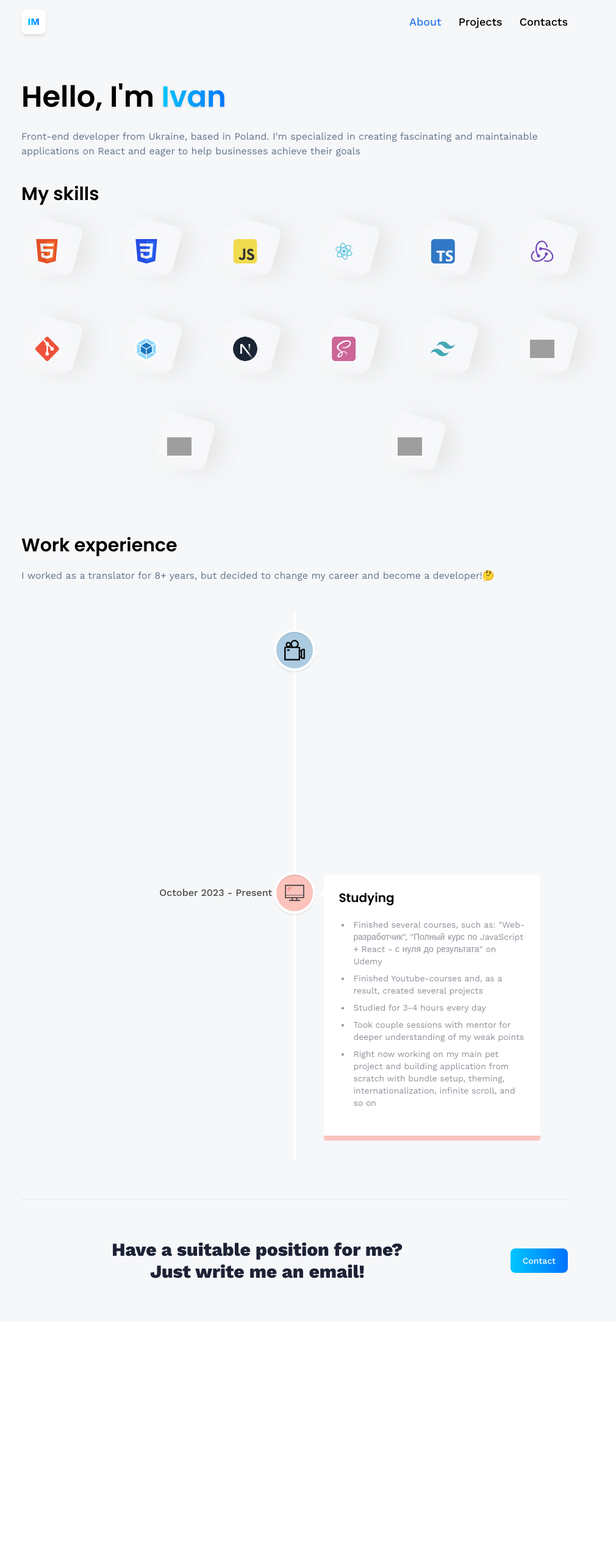
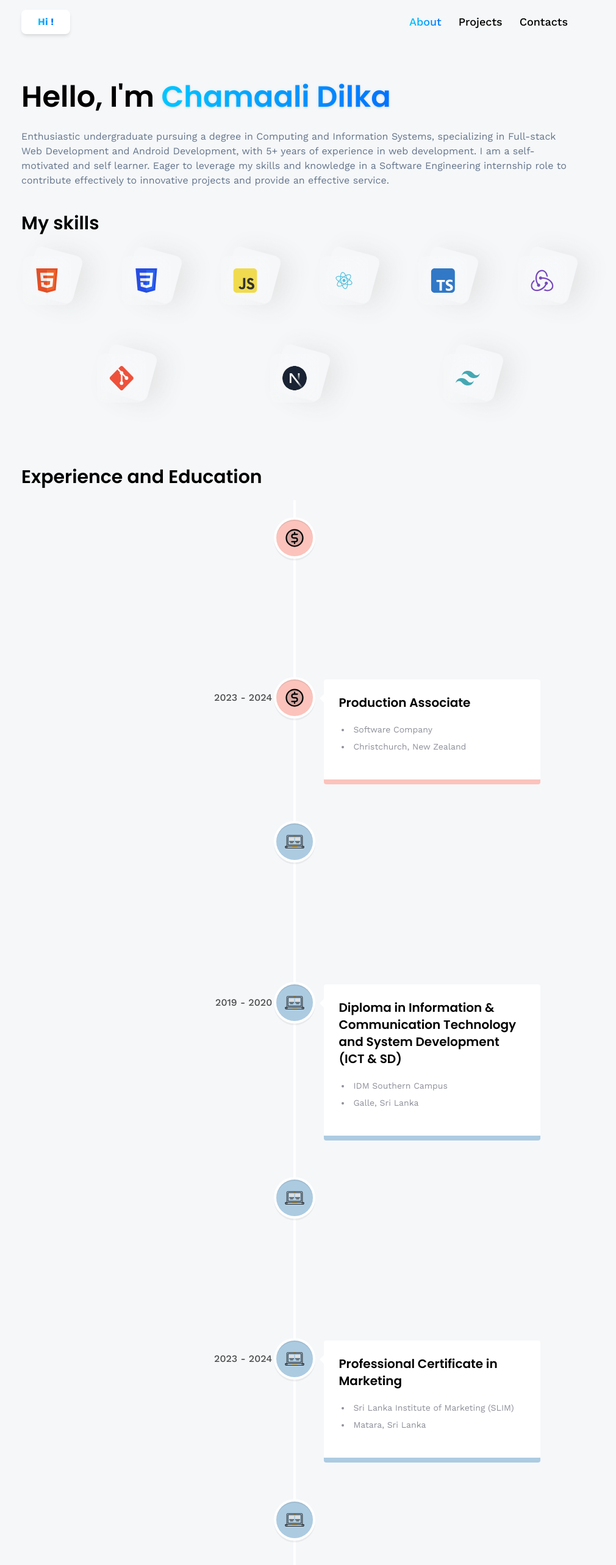
Before and after one commit to Chamaali/3d-portfolio, a React (Vite) app: page /about in a window 1280 px wide. Shown: the top 2566 px of the page at 61% size, without its empty margins (157-1167 px from the left). Before the commit the page ends 2167 px from the top, so only its background shows below. Built offline with nearby package versions, Linux system fonts and the light colour scheme; no server answers; grey boxes are pictures that could not be loaded.

Commit message:
Customized a template.

```diff
--- a/index.html
+++ b/index.html
@@ -4,7 +4,7 @@
     <meta charset="UTF-8" />
     <link rel="icon" type="image/svg+xml" href="/src/assets/favicon.ico" />
     <meta name="viewport" content="width=device-width, initial-scale=1.0" />
-    <title>Ivan Mykhailov portfolio</title>
+    <title>Chamaali Dilka</title>
   </head>
   <body>
     <div id="root"></div>
--- a/src/components/HomeInfo.jsx
+++ b/src/components/HomeInfo.jsx
@@ -15,9 +15,9 @@ const InfoBox = ({text, link, btnText}) => (
 const renderContent = {
     1: (
         <h1 className='sm:text-lg sm:leading-snug text-center neo-brutalism-blue py-3 px-6 text-white mx-5'>
-            Hi, I&apos;m <span className='font-semibold'>Ivan</span> <span className='wave'>👋</span>
+            I&apos;m <span className='font-semibold text-lg'>Chamaali Dilka</span> <span className='wave'>👋</span>
             <br/>
-            A frontend engineer with passion to development
+            Software Engineer with passion to both Web Development and Android Development..
         </h1>
     ),
     2: (
@@ -37,8 +37,8 @@ const renderContent = {
     ),
     4: (
         <InfoBox
-            text='Do you have an idea, you want to make real product? I&apos;ll be more than happy to help🎉'
-            btnText='Just send me an email!'
+            text='If you are interest, Contact me..😊'
+            btnText='Here we go!'
             link={'/contacts'}
         />
     ),
--- a/src/components/Navbar.jsx
+++ b/src/components/Navbar.jsx
@@ -3,18 +3,18 @@ import {NavLink} from "react-router-dom";
 const Navbar = () => {
     return (
         <header className='header'>
-            <NavLink to={'/'} className='w-10 h-10 rounded-lg bg-white
+            <NavLink to={'/'} className='w-20 h-10 rounded-lg bg-white
             flex-center font-bold shadow-md'>
-                <p className='blue-gradient_text'>IM</p>
+                <p className='blue-gradient_text'>Hi !</p>
             </NavLink>
            <nav className='flex text-sm lg:text-lg gap-7 font-medium'>
-               <NavLink to={'/about'} className={({isActive}) => isActive? 'text-blue-500': 'text-black'}>
+               <NavLink to={'/about'} className={({isActive}) => isActive? 'blue-gradient_text': 'text-black'}>
                    About
                </NavLink>
-               <NavLink to={'/projects'} className={({isActive}) => isActive? 'text-blue-500': 'text-black'}>
+               <NavLink to={'/projects'} className={({isActive}) => isActive? 'blue-gradient_text': 'text-black'}>
                    Projects
                </NavLink>
-               <NavLink to={'/contacts'} className={({isActive}) => isActive? 'text-blue-500': 'text-black'}>
+               <NavLink to={'/contacts'} className={({isActive}) => isActive? 'blue-gradient_text': 'text-black'}>
                    Contacts
                </NavLink>
            </nav>
--- a/src/constants/index.js
+++ b/src/constants/index.js
@@ -59,18 +59,8 @@ export const skills = [
         type: "Version Control",
     },
     {
-        imageUrl: webpack,
-        name: "Webpack",
-        type: "Build",
-    },
-    {
         imageUrl: nextjs,
         name: "Next.js",
-        type: "Frontend",
-    },
-    {
-        imageUrl: sass,
-        name: "Sass",
         type: "Frontend",
     },
     {
@@ -78,55 +68,111 @@ export const skills = [
         name: "Tailwind CSS",
         type: "Frontend",
     },
-    {
-        imageUrl: jest,
-        name: "Jest",
-        type: "Testing",
-    },
-    {
-        imageUrl: threejs,
-        name: "ThreeJs",
-        type: "Frontend",
-    },
-    {
-        imageUrl: shadcn,
-        name: "shadcn",
-        type: "UI",
-    },
+
 
 
 ];
 
 export const experiences = [
     {
-        title: "Translator",
-        company_name: "Freelance",
-        icon: cinema,
-        iconBg: "#accbe1",
-        date: "October 2014 - Present",
+        title: "Associate Production",
+        company_name: "Innodata Lanka PVT (LTD)",
+        icon: crypto,
+        iconBg: "#fbc3bc",
+        date: "2020 - 2021",
         points: [
-            "Translating films and tv-shows from English to Russian and Ukrainian.",
-            "Collaborating with editors and other translators.",
-            "For a couple of months I've worked as a translators managers.",
-            "Created a video-guide for effective and fast work for my colleagues.",
+            "Information Technology Company",
+            "Galle, Sri Lanka",
         ],
     },
     {
-        title: "Studying",
-        icon: computer,
+        title: "Production Associate",
+        icon: crypto,
         iconBg: "#fbc3bc",
-        date: "October 2023 - Present",
-        points: ['Finished several courses, such as: "Web-разработчик", "Полный курс по JavaScript + React - с нуля до результата" on Udemy',
-            'Finished Youtube-courses and, as a result, created several projects',
-            'Studied for 3-4 hours every day',
-            'Took couple sessions with mentor for deeper understanding of my\n' +
-            'weak points',
-            'Right now working on my main pet project and building\n' +
-            'application from scratch with bundle setup, theming,\n' +
-            '    internationalization, infinite scroll, and so on'
+        date: "2023 - 2024",
+        points: ['Software Company',
+            'Christchurch, New Zealand',
         ],
     },
+    {
+        title: "BSc(Hons) in Computing and Information Systems",
+        icon: computeradv,
+        iconBg: "#accbe1",
+        date: "2020 - 2025",
+        points: ['Sabaragamuwa University of Sri Lanka',
+            'Belihuloya, Sri Lanka',
+        ],
+    },
+    {
+        title: "Diploma in Information & Communication Technology and System Development (ICT & SD)",
+        icon: computeradv,
+        iconBg: "#accbe1",
+        date: "2019 - 2020",
+        points: ['IDM Southern Campus',
+            'Galle, Sri Lanka',
+        ],
+    },
+    {
+        title: "Certificate in Information & Communication Technology",
+        icon: computeradv,
+        iconBg: "#accbe1",
+        date: "2008 - 2010",
+        points: ['E Base Lanka International',
+            'Yakkalamulla, Sri Lanka',
+        ],
+    },
+    {
+        title: "Professional Certificate in Marketing",
+        icon: computeradv,
+        iconBg: "#accbe1",
+        date: "2023 - 2024",
+        points: ['Sri Lanka Institute of Marketing (SLIM)',
+            'Matara, Sri Lanka',
+        ],
+    },
+    {
+        title: "High School Education",
+        icon: computeradv,
+        iconBg: "#accbe1",
+        date: "2009 - 2017",
+        points: ['Janadhipathi Balika Vidyalaya',
+            'Galle, Sri Lanka',
+        ],
+    },
+
+
 ];
+
+// export const education = [
+//     {
+//         title: "Translator",
+//         company_name: "Freelance",
+//         icon: cinema,
+//         iconBg: "#accbe1",
+//         date: "October 2014 - Present",
+//         points: [
+//             "Translating films and tv-shows from English to Russian and Ukrainian.",
+//             "Collaborating with editors and other translators.",
+//             "For a couple of months I've worked as a translators managers.",
+//             "Created a video-guide for effective and fast work for my colleagues.",
+//         ],
+//     },
+//     {
+//         title: "Studying",
+//         icon: computer,
+//         iconBg: "#fbc3bc",
+//         date: "October 2023 - Present",
+//         points: ['Finished several courses, such as: "Web-разработчик", "Полный курс по JavaScript + React - с нуля до результата" on Udemy',
+//             'Finished Youtube-courses and, as a result, created several projects',
+//             'Studied for 3-4 hours every day',
+//             'Took couple sessions with mentor for deeper understanding of my\n' +
+//             'weak points',
+//             'Right now working on my main pet project and building\n' +
+//             'application from scratch with bundle setup, theming,\n' +
+//             '    internationalization, infinite scroll, and so on'
+//         ],
+//     },
+// ];
 
 // export const socialLinks = [
 //     {
@@ -148,25 +194,25 @@ export const experiences = [
 
 export const projects = [
     {
-        iconUrl: stack,
+        iconUrl: nextjs,
         theme: 'btn-back-pink',
-        name: 'Stack overflow analog on Next.js',
-        description: 'Soon to be.',
-        link: '#',
+        name: 'Lakshmi Ayurweda',
+        description: ['This is a website for a Ayurvedic clinic. I\'m developing both frontend and backend. There is an admin panel to update data by the admin.'],
+        link: 'https://github.com/Chamaali/Lakshmi-Ayurweda',
     },
     {
         iconUrl: film,
         theme: 'btn-back-blue',
         name: 'Film review app with voice control',
         description: 'Soon to be.',
-        link: '#',
+        link: 'https://github.com/Chamaali/sentiment-analysis-project',
     },
     {
         iconUrl: crypto,
         theme: 'btn-back-black',
         name: 'Crypto app for creating NFT',
         description: 'Soon to be.',
-        link: '#',
+        link: 'https://github.com/orgs/Tea-Test/repositories',
     },
     {
         iconUrl: computeradv,
@@ -174,6 +220,32 @@ export const projects = [
         name: 'Advanced frontend development',
         description: 'This app I built from a scratch and set up all features such as: linters, Webpack, Storybook. I\'ve created' +
             'a basic UI kit, FSD architecture and many more.',
-        link: 'https://github.com/imikongi/advanced-frontend',
+        link: 'https://github.com/Chamaali/Star_Mobile',
+    },
+    {
+        iconUrl: computeradv,
+        theme: 'btn-back-yellow',
+        name: 'Advanced frontend development',
+        description: 'This app I built from a scratch and set up all features such as: linters, Webpack, Storybook. I\'ve created' +
+            'a basic UI kit, FSD architecture and many more.',
+        link: 'https://duelo.lk/',
+    },
+    ,
+    {
+        iconUrl: computeradv,
+        theme: 'btn-back-yellow',
+        name: 'Advanced frontend development',
+        description: 'This app I built from a scratch and set up all features such as: linters, Webpack, Storybook. I\'ve created' +
+            'a basic UI kit, FSD architecture and many more.',
+        link: 'https://ieee.sab.ac.lk/',
+    },
+    ,
+    {
+        iconUrl: computeradv,
+        theme: 'btn-back-yellow',
+        name: 'Advanced frontend development',
+        description: 'This app I built from a scratch and set up all features such as: linters, Webpack, Storybook. I\'ve created' +
+            'a basic UI kit, FSD architecture and many more.',
+        link: 'hhttps://github.com/Chamaali/Speedy-Loan',
     }
 ];
--- a/src/pages/About.jsx
+++ b/src/pages/About.jsx
@@ -9,14 +9,12 @@ const About = () => {
     return (
         <section className='max-container h-full'>
             <h1 className='head-text'>
-                Hello, I&apos;m <span className='blue-gradient_text font-semibold drop-shadow'>Ivan</span>
+                Hello, I&apos;m <span className='blue-gradient_text font-semibold drop-shadow'>Chamaali Dilka</span>
             </h1>
 
             <div className='mt-5 flex flex-col gap-3 text-slate-500'>
                 <p>
-                    Front-end developer from Ukraine, based in Poland. I&apos;m specialized in creating
-                    fascinating and maintainable applications on React and eager to help businesses
-                    achieve their goals
+                Enthusiastic undergraduate pursuing a degree in Computing and Information Systems, specializing in Full-stack Web Development and Android Development, with 5+ years of experience in web development. I am a self-motivated and self learner. Eager to leverage my skills and knowledge in a Software Engineering internship role to contribute effectively to innovative projects and provide an effective service.
                 </p>
             </div>
 
@@ -48,16 +46,16 @@ const About = () => {
             </div>
 
             <div className='py-16'>
-                <h3 className='subhead-text'>Work experience</h3>
+                <h3 className='subhead-text'>Experience and Education</h3>
 
-                <div className='mt-5 flex flex-col gap-3 text-slate-500'>
+                {/* <div className='mt-5 flex flex-col gap-3 text-slate-500'>
                     <p>
                         I worked as a translator for 8+ years, but decided to change my career and become a developer!🤔
                         <br/>
                     </p>
-                </div>
+                </div> */}
 
-                <div className='mt-12 flex'>
+                <div className='mt-5 flex'>
                     <VerticalTimeline>
                         {experiences.map((experience) => (
                             <VerticalTimelineElement
@@ -107,7 +105,7 @@ const About = () => {
 
             <hr className='border-slate-200'/>
 
-            <CTA/>
+            {/* <CTA/> */}
         </section>
     );
 };
--- a/src/pages/Contacts.jsx
+++ b/src/pages/Contacts.jsx
@@ -6,6 +6,7 @@ import {Fox} from "../models/Fox.jsx";
 import Loader from "../components/Loader.jsx";
 import useAlert from "../hooks/useAlert.js";
 import Alert from "../components/Alert.jsx";
+import Bird from "../models/Bird.jsx";
 
 const Contacts = () => {
     const {register, handleSubmit,formState: { errors }, reset} = useForm()
@@ -73,68 +74,39 @@ const Contacts = () => {
     }
 
     return (
-        <section className='relative flex lg:flex-row flex-col-reverse max-container h-screen'>
-            {alert.show && <Alert {...alert}/>}
+        <section className='relative lg:flex-row  max-container h-screen '>
 
-            <div className='flex-1 min-w-[50%] flex flex-col'>
-                <h1 className='head-text hidden md:block'>Get in touch!</h1>
+<div className="grid justify-items-stretch bg-pink-400 bg-gradient-to-b shadow-xl bg-gradient-to-br from-blue-600  to-white p-5 rounded-xl">
+<div>
+    <h1 className="text-3xl font- font-bold pb-3">Contact me</h1>
+    <p className="text-lg">I'm always open to new projects and opportunities.</p>
 
-                <form
-                    action=""
-                    className='w-full flex flex-col gap-7 lg:mt-14'
-                    onSubmit={handleSubmit(onSubmit)}
-                >
-                    <label className='text-black-500 font-semibold'>
-                        Name
-                        <input
-                            {...register("name", {required: true})}
-                            className='input'
-                            placeholder='Enter your name...'
-                            onFocus={handleFocus}
-                            onBlur={handleBlur}
-                        />
-                        {errors.name && <span className='text-red-600'>This  field is required</span>}
-                    </label>
+    <div className="grid  gap-4">
+    <table className=" mt-8 table-auto place-self-center">
 
-                    <label className='text-black-500 font-semibold'>
-                        Email
-                        <input
-                            {...register("email", {required: true})}
-                            className='input'
-                            type='email'
-                            placeholder='example@mail.com'
-                            onFocus={handleFocus}
-                            onBlur={handleBlur}
-                        />
-                        {errors.name && <span className='text-red-600'>This  field is required</span>}
-                    </label>
-
-                    <label className='text-black-500 font-semibold'>
-                        Your message
-                        <textarea
-                            {...register("message", {required: true})}
-                            className='input'
-                            rows={4}
-                            placeholder='Just write what you want!'
-                            onFocus={handleFocus}
-                            onBlur={handleBlur}
-                        />
-                        {errors.name && <span className='text-red-600'>This  field is required</span>}
-                    </label>
-
-
-                    <button
-                        className='btn'
-                        onFocus={handleFocus}
-                        onBlur={handleBlur}
-                        disabled={isLoading}
-                    >
-                        {isLoading ? 'Sending...' : 'Send message'}
-                    </button>
-
-                </form>
-            </div>
-            <div className='lg:w-1/2 w-full lg:h-auto md:h-[550px] '>
+        <tbody>
+          <tr>
+            <td className="px-4 py-2  text-right text-lg">Phone:</td>
+            <td className="px-4 py-2 font-semibold  text-xl">+94 76 600 81</td>
+          </tr>
+          <tr>
+            <td className="px-4 py-2  text-right text-lg">Whatsapp:</td>
+            <td className="px-4 py-2 font-semibold  text-xl">+94 76 600 81</td>
+          </tr><tr>
+            <td className="px-4 py-2  text-right text-lg">Email:</td>
+            <td className="px-4 py-2 font-semibold  text-xl">chamaalidilka@gmail.com</td>
+          </tr><tr>
+            <td className="px-4 py-2  text-right text-lg">LinkedIn:</td>
+            <td className="px-4 py-2 font-semibold  text-xl">https://www.linkedin.com/in/chamaali-dilka/</td>
+          </tr><tr>
+            <td className="px-4 py-2  text-right text-lg">Github:</td>
+            <td className="px-4 py-2 font-semibold  text-xl">Chamaali</td>
+          </tr>
+        </tbody>
+      </table>
+    </div>
+<div className=" bg-red-100">
+      <div className='lg:w-1/2 lg:h-auto md:h-[550px] '>
                 <Canvas
                     camera={{
                         position: [0, 0, 5],
@@ -160,11 +132,15 @@ const Contacts = () => {
                             rotation={rotation}
                             scale={screenScale}
                         />
+{/* <Bird/> */}
                     </Suspense>
                 </Canvas>
             </div>
-            {/*<h1 className='head-text lg:hidden py-3'>Get in touch!</h1>*/}
+            </div>
 
+</div>
+
+</div>
         </section>
     );
 };
--- a/src/pages/Projects.jsx
+++ b/src/pages/Projects.jsx
@@ -51,7 +51,7 @@ const Projects = () => {
                                       className='font-semibold text-blue-600'
                                 >
                                     <div className='mt-2'>
-                                        Live Link
+                                        Live/GitHub
                                         <img src={arrow}
                                              alt="arrow"
                                              className='w-4 h-4 object-contain'
@@ -67,7 +67,7 @@ const Projects = () => {
 
             <hr className='border-slate-200'/>
 
-            <CTA/>
+            {/* <CTA/> */}
         </section>
     );
 };
```
